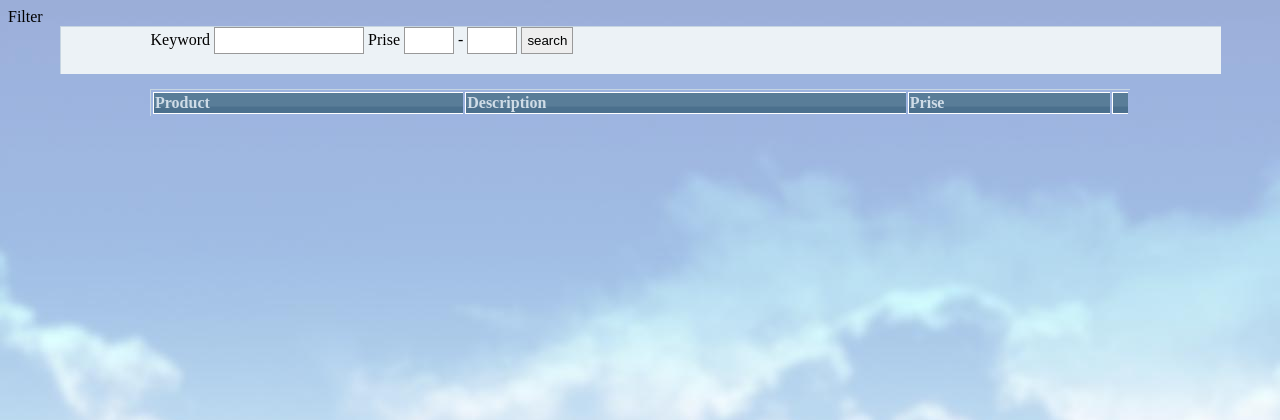
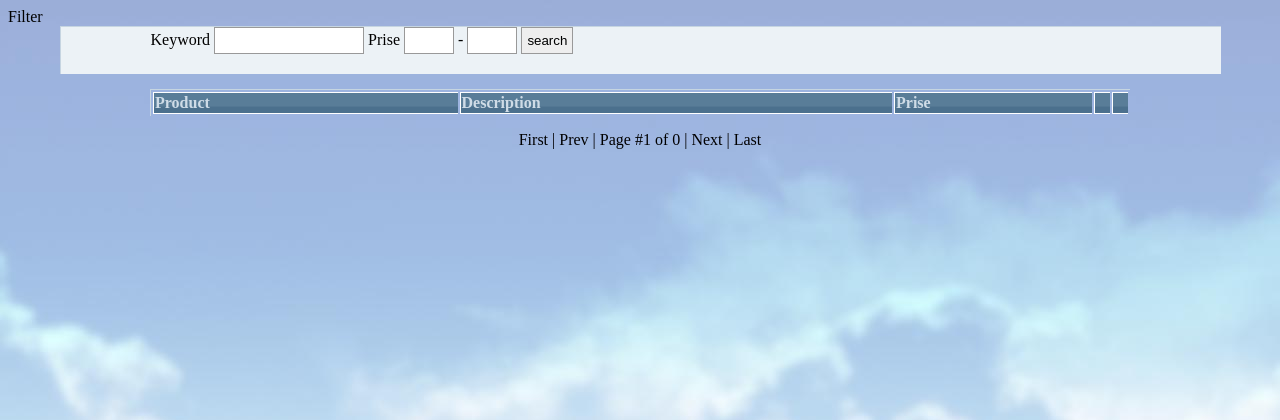
Before and after one commit to NTsvyatkov/itacademy, a Flask app: page /buygrid in a window 1280 px wide. Shown: the top 420 px of the page. Run offline with Flask 2, Linux system fonts and the light colour scheme; data that the repository does not hold is empty; some libraries are stand-ins or nearby versions.

Commit message:
[id49]Page for buying products

```diff
--- a/store/templates/product_buy.html
+++ b/store/templates/product_buy.html
@@ -19,7 +19,7 @@
                             table_grid.appendChild(tr[i]);
                             tr[i].id=i;
                             if (i % 2 == 0) tr[i].style.background = "#c0c0c0";
-                            for (var j=0; j<=3; j++)
+                            for (var j=0; j<=4; j++)
                                 {
                                     tr[i].appendChild(document.createElement('TD'));
                                 }
@@ -61,9 +61,7 @@
                 contentType: "application/json",
                 success: function(json)
                     {
-                        //clearing_grid()
-
-                        deleting_grid()
+//                        deleting_grid()
                         creat_grid(json.products.length)
                         /*Create table */
                         for (var product_k in json.products)
@@ -73,31 +71,23 @@
                             tr[k].cells[0].innerHTML = json.products[product_k].name;
                             tr[k].cells[1].innerHTML = json.products[product_k].description;
                             tr[k].cells[2].innerHTML = json.products[product_k].price;
-                            tr[k].cells[3].innerHTML = "<form method='post' action='' class='by_form'>"+"<input type='text' style='width:50px' value = 1 name = " + json.products[product_k].id + " > "+"<input type='submit' value='Add to Card' id='search_button'  alt=" + k + ">"+"</form>";
-//                            tr[k].cells[4].innerHTML = "<input type='submit' value='Add to Card' id='search_button'  alt=" + k + ">";
+                            tr[k].cells[3].innerHTML = "<input type='text' id = 'output' style='width:50px' value = '1' alt=" + k + ">";
+                            tr[k].cells[4].innerHTML = "<input type='button' value='Add to Card' id='button'  alt=" + k + ">";
                             tr[k].cells[3].abbr=k;
-//                            tr[k].cells[4].abbr=k;
-//                          tr[k].cells[3].onclick = function edit_tr2()
-//                              {
-//                                  alert ('Edit '+tr[this.abbr].cells[1].innerHTML+'');
-//                              }
-//                          tr[k].cells[4].onclick= function delete_tr2()
-//                              {
-//                                  var str = tr[this.abbr].cells[1].innerHTML
-//                                  var id_tr = tr[this.abbr].cells[0].innerHTML
-//                                  if (confirm('Are you sure you want to delete product '+ str +' '+id_tr+'?'))
-//                                      {
-//                                          delete_id(id_tr,this.abbr)
-//                                      }
-//                              }
+                            tr[k].cells[4].abbr=k;
+                            tr[k].cells[4].onclick= function add_tr2()
+                                {
+//                                    var id = document.getElementById('output').value
+//                                    var id = tr[this.abbr].cells[3].innerHTML
+                                    var id = json.products[product_k].id;
+                                    buyProduct(id,this.abbr)
+                                }
                         }
-                         k=0;
-                         /*End creating table*/
+                        k=0;
+                        /*End creating table*/
                     }
                 })
             }
-
-
 
 
 //            $('#search_button').click(function(){
@@ -115,6 +105,36 @@
                 })
             }
 
+
+            function buyProduct(id)
+            {
+                if (id=='') id=0;
+                form_value = {id : id }
+                json_value = JSON.stringify(form_value);
+                $.ajax({
+                    dataType: "json",
+                    url: '/buy/'+id,
+                    type: 'POST',
+                    /*data: {id:id}*/
+                    contentType: "application/json",
+                    success: function(json)
+                    {
+                        if (json.message == 'success')
+                            {
+                            alert('The product was successfully added');
+                            }
+                        else
+                         alert (json.message);
+                    },
+
+                    error: function(e)
+                    {
+                       error = JSON.parse(e.responseText);
+                       alert(error.message);
+                    }
+
+                 })
+             }
 
 
             var k=0;
@@ -161,8 +181,21 @@
                         <th>
 
                         </th>
+                        <th>
+
+                        </th>
                     </tr>
                 </table>
+
+                <div style="text-align: center">
+
+                    {% if pagination.has_prev %}<a href="{{ url_for('buygrid', page = 1) }}"> First </a>{% else %} First{% endif %} |
+                    {% if pagination.has_prev %}<a href="{{ url_for('buygrid', page = pagination.prev_num) }}"> Prev</a>{% else %} Prev{% endif %} |
+                    Page #{{pagination.page}} of {{pagination.pages}} |
+                    {% if pagination.has_next %}<a href="{{ url_for('productgrid', page = pagination.next_num) }}">Next </a>{% else %}Next {% endif %} |
+                    {% if pagination.has_next %}<a href="{{ url_for('productgrid', page = pagination.pages) }}">Last </a>{% else %}Last {% endif %}
+
+                </div>
 
             </div>
         </div>
--- a/store/views/products_buy.py
+++ b/store/views/products_buy.py
@@ -8,7 +8,7 @@ from models.product_dao import Product
 
 
 @app.route('/buy', methods = ['GET'])
-def buy():
+def listBuyProducts():
     list = list_products()
     array=[]
     for i in list:
@@ -16,15 +16,15 @@ def buy():
     return make_response(jsonify(products=array),200)
 
 
-@app.route('/buygrid', methods = ['POST'])
-def buyPost():
-    print(request.form)
-    return render_template('product_buy.html')
-
+@app.route('/buy/<int:id>', methods = ['POST'])
+def amountProducts(id):
+    print(id)
+    #return render_template('product_buy.html')
+    return make_response(jsonify({'message':'success'}),200)
 
 
 @app.route('/buygrid', methods = ['POST'])
-def filterBuyProduct():
+def filterBuyProducts():
     if request.form['name'] and request.form['start_prise'] and request.form['end_prise']:
         list = Product.query.filter(and_(Product.price.between(request.form['start_prise'],request.form['end_prise'])),
                                     Product.name == request.form['name'])
@@ -46,10 +46,10 @@ def filterBuyProduct():
 
 
 @app.route('/buygrid')
-#@app.route('/buygrid/<int:page>')
+@app.route('/buygrid/<int:page>')
 def buyProducts(page=1):
-    #all_rec = list_products()
-    #pagination = Pagination(5, all_rec, page)
-    #products = pagination.pager()
-    #return render_template('product_buy.html', products=products, pagination=pagination)
-    return render_template('product_buy.html')
+    all_rec = list_products()
+    pagination = Pagination(5, all_rec, page)
+    products = pagination.pager()
+    return render_template('product_buy.html', products=products, pagination=pagination)
+    #return render_template('product_buy.html')
```
Also changed, not shown: store/models/user_dao.py (+5 -5 lines).
